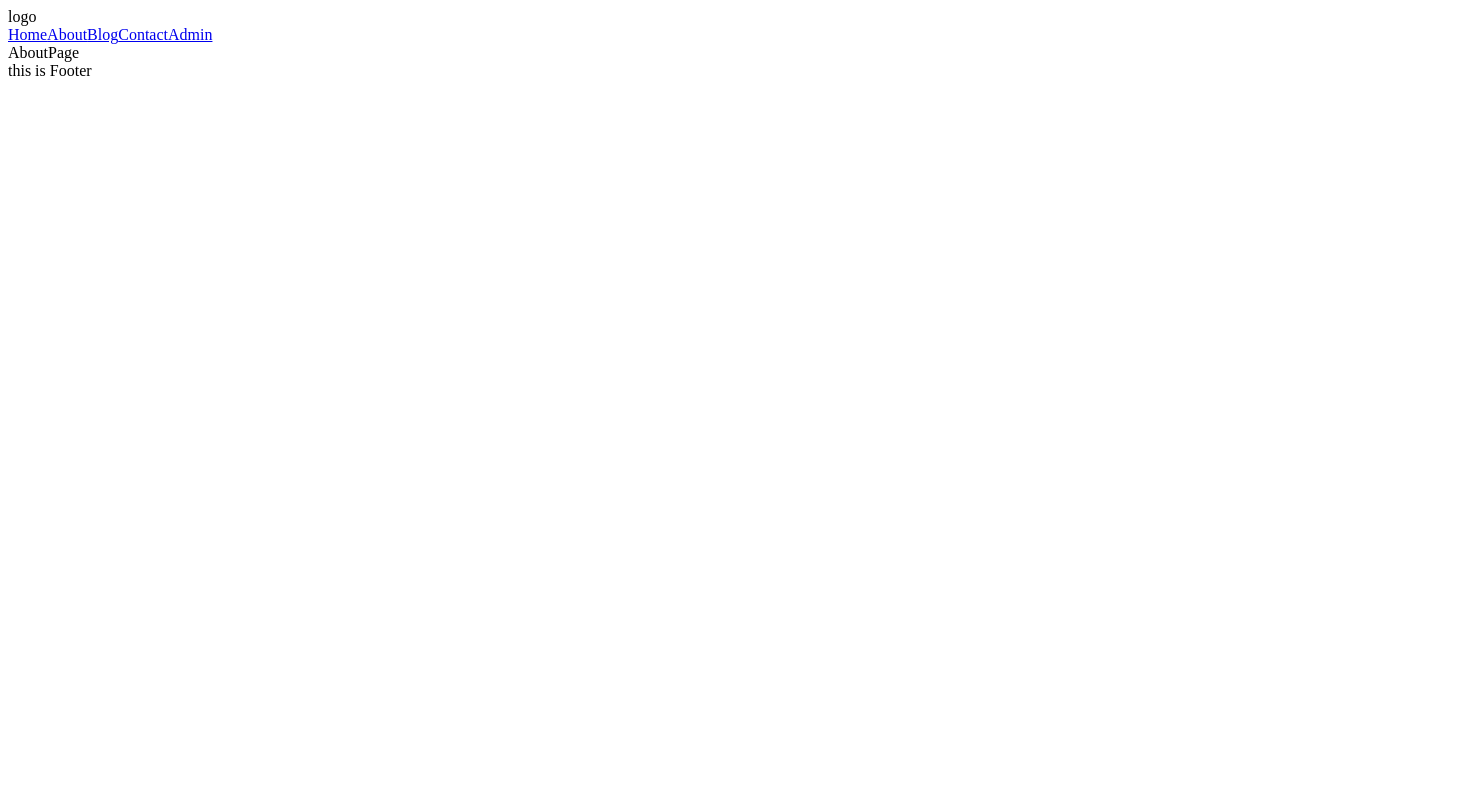
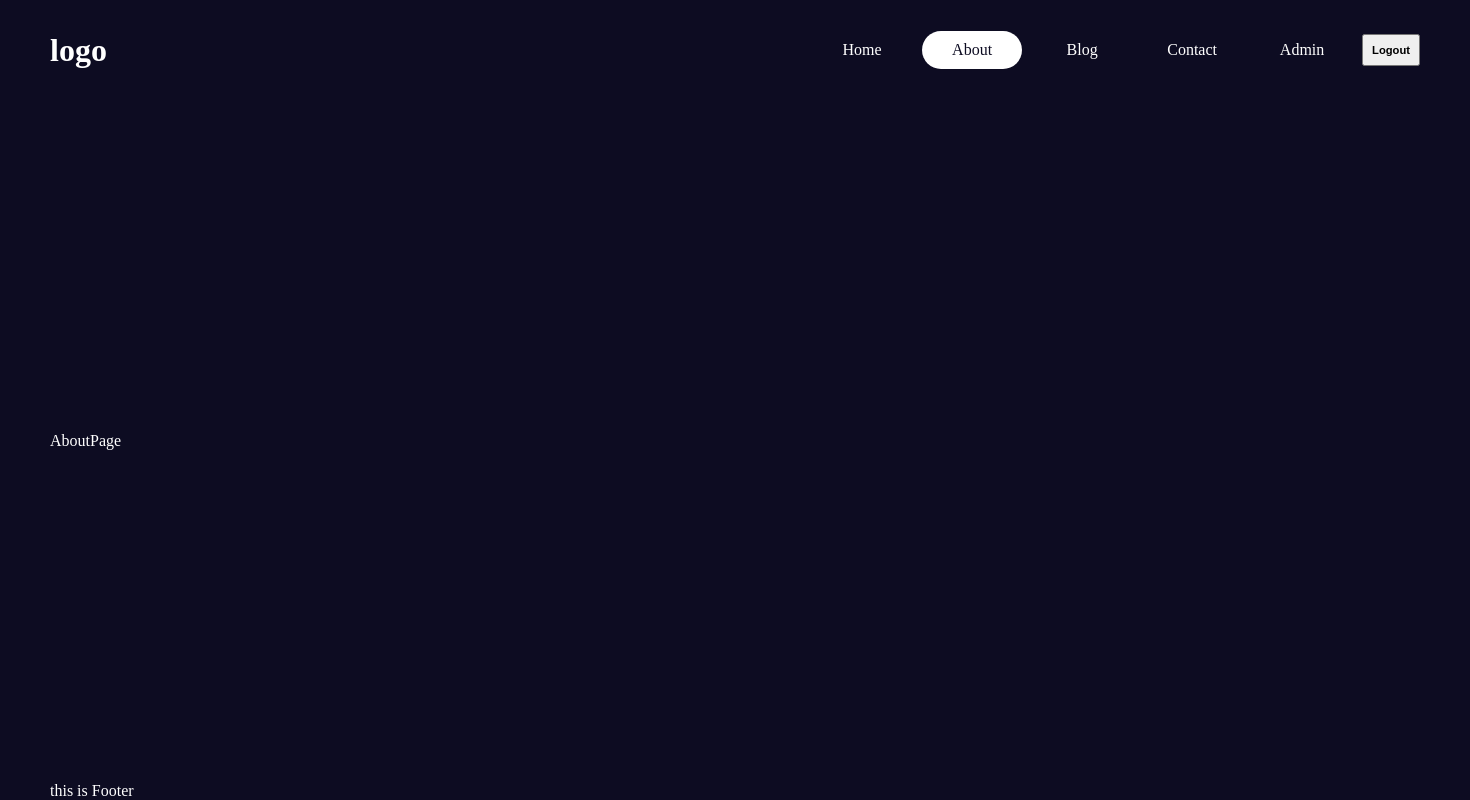
Before and after one commit to ec1348/nextjs-tutorial, a Next.js app: page /about in a window 1280 px wide. Shown: the whole page, 1470 px wide, since content can reach past the window. Built offline with nearby package versions, Linux system fonts and the light colour scheme.

Commit message:
navbar styling, navlink modulizing and styling

```diff
--- /dev/null
+++ b/src/app/globals.css
@@ -0,0 +1,33 @@
+:root{
+    --bg: #0d0c22;
+    --bgSoft: #2d2b42;
+    --text: white;
+    --textSofr: #e5e5e5;
+    --btn: #3673fd;
+
+}
+*{
+    margin: 0;
+    padding: 0;
+    box-sizing: border-box;
+}
+
+body{
+    background-color: var(--bg);
+    color: var(--text);
+}
+
+a{
+    text-decoration: none;
+    color: inherit;
+}
+.container{
+    width: 1470px;
+    margin: auto;
+    padding-left: 50px;
+    padding-right: 50px;
+    min-height: 100vh;
+    display: flex;
+    flex-direction: column;
+    justify-content: space-between;
+}
--- a/src/app/layout.js
+++ b/src/app/layout.js
@@ -1,5 +1,6 @@
 import Footer from "@/components/footer/Footer"
 import Navbar from "@/components/navbar/Navbar"
+import "./globals.css"
 
 export const metadata = {
   title: 'Next.js',
@@ -10,9 +11,11 @@
  return (
     <html lang="en">
       <body>
-        <Navbar />
-        {children}
-        <Footer />
+        <div className = "container">
+          <Navbar />
+          {children}
+          <Footer />
+        </div>
       </body>
     </html>
   )
--- a/src/components/navbar/Navbar.jsx
+++ b/src/components/navbar/Navbar.jsx
@@ -1,9 +1,10 @@
 import Links from "./links/Links"
+import styles from "./navbar.module.css"
 
 const Navbar = () => {
     return(
-        <div>
-            <div>logo</div>
+        <div className={styles.container}>
+            <div className={styles.logo}>logo</div>
             <div>
                 <Links />
             </div>
--- a/src/components/navbar/links/Links.jsx
+++ b/src/components/navbar/links/Links.jsx
@@ -1,4 +1,5 @@
-import Link from "next/link"
+import styles from "./links.module.css"
+import Navlink from "./navlink/Navlink"
 
 const Links = () => {
     let links = [
@@ -17,17 +18,21 @@
         {
             title: "Contact",
             path: "/contact"
-        },
-        {
-            title: "Admin",
-            path: "/admin"
         }
     ]
+    const session = true;
+    const isAdmin = true;
     return(
-        <div>
+        <div className={styles.links}>
             {links.map((link, index) => {
-                return <Link href={link.path} key={index}>{link.title}</Link>
+                return <Navlink item={link} key={index}/>
             })}
+            {session ?
+            isAdmin && <><Navlink item={{title: "Admin", path: "/admin"}}/>
+            <button className={styles.logoutBtn}>Logout</button></>
+             :
+             <Navlink item={{ title: "Login", path: "/login"}} />
+            }
         </div>
     )
 }
--- /dev/null
+++ b/src/components/navbar/links/links.module.css
@@ -0,0 +1,11 @@
+.links{
+    display: flex;
+    align-items: center;
+    gap: 10px
+}
+.logoutBtn{
+    padding: 8px;
+    font-size: 0.7rem;
+    font-weight: bold;
+    cursor: pointer;
+}
--- /dev/null
+++ b/src/components/navbar/links/navlink/Navlink.jsx
@@ -0,0 +1,17 @@
+"use client"
+import Link from "next/link"
+import { usePathname } from "next/navigation"
+import styles from "./navlink.module.css"
+
+const Navlink = ({ item }) => {
+    const pathName = usePathname()
+    return (
+        <Link href={item.path}
+              className={`${styles.container}
+              ${pathName === item.path && styles.active}`}>
+            {item.title}
+        </Link>
+    )
+}
+
+export default Navlink
--- /dev/null
+++ b/src/components/navbar/links/navlink/navlink.module.css
@@ -0,0 +1,11 @@
+.container{
+    min-width: 100px;
+    padding: 10px;
+    border-radius: 20px;
+    font-weight: 500;
+    text-align: center;
+}
+.active{
+    background-color: var(--text);
+    color: var(--bg);
+}
--- /dev/null
+++ b/src/components/navbar/navbar.module.css
@@ -0,0 +1,11 @@
+.container{
+    height: 100px;
+    display: flex;
+    align-items: center;
+    justify-content: space-between;
+}
+
+.logo{
+    font-size: 2rem;
+    font-weight: bold;
+}
```
